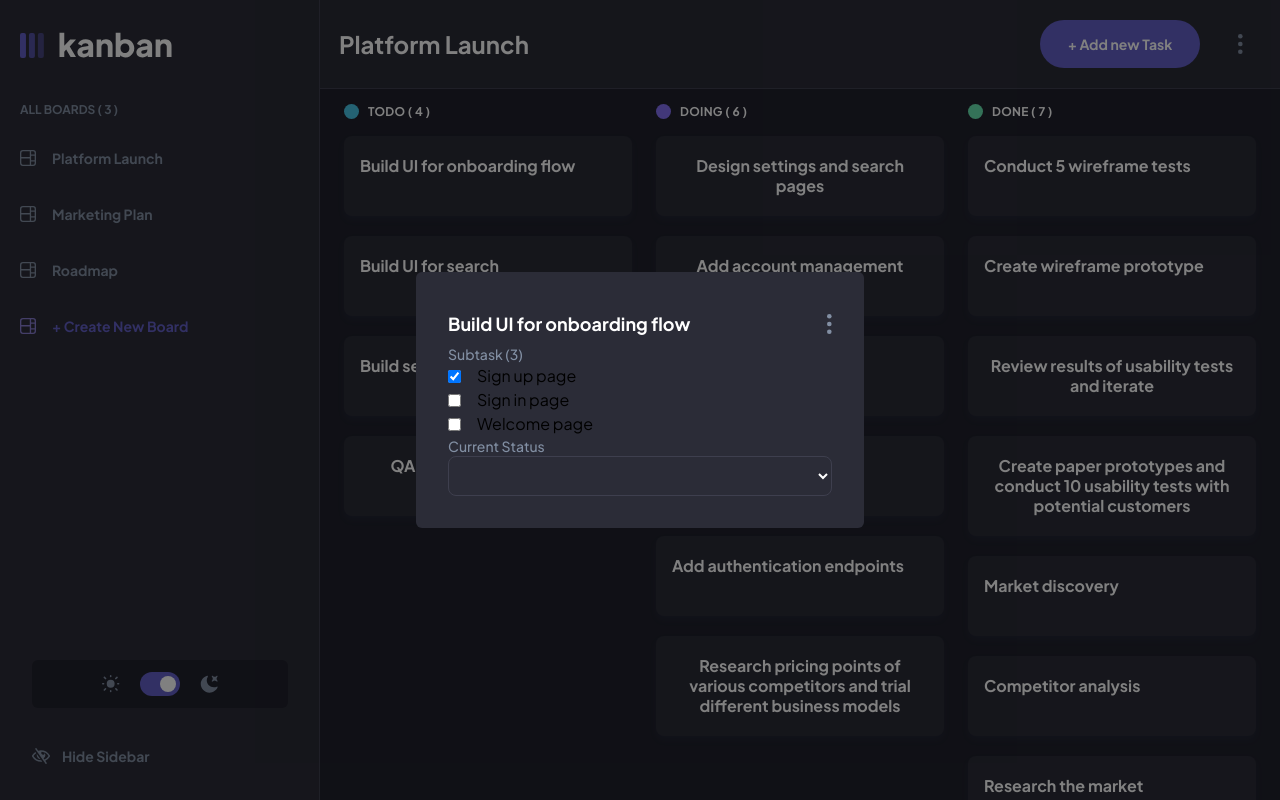
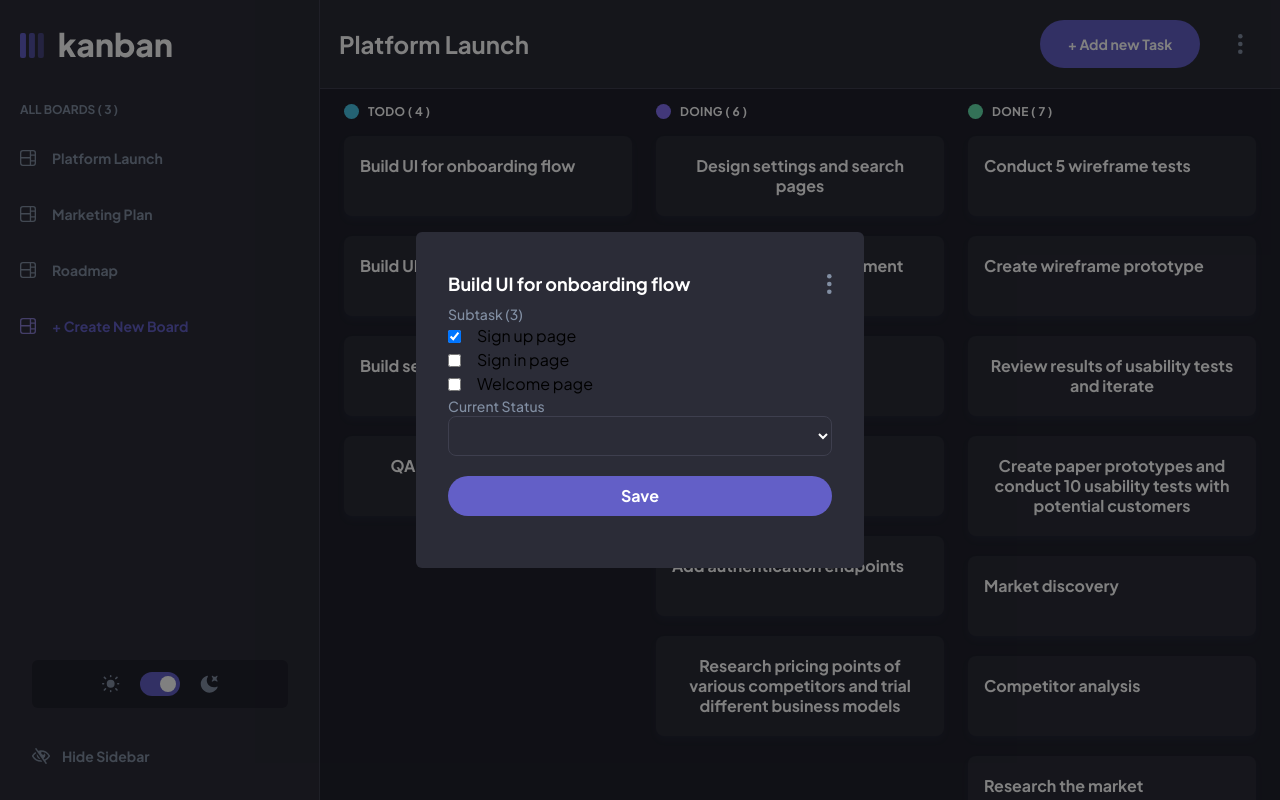
Before and after one commit to AdrianoEscarabote/Kanban-task-management-web-app, a Next.js app: page / in a window 1280 px wide. Both pictures are taken after a click on the button "Build UI for onboarding flow". Built offline with nearby package versions, Linux system fonts and the light colour scheme.

Commit message:
bug fix reducer changeStatus

```diff
--- a/src/components/shared/ViewTaskModal/index.tsx
+++ b/src/components/shared/ViewTaskModal/index.tsx
@@ -6,24 +6,18 @@ import EllipsisTask from "../EllipsisTask"
 import { useDispatch } from "react-redux";
 import { changeStatus } from "@/redux/board/reducer";
 import { Subtask } from "@/redux/board/boardTypes";
+import Button from "../Button";
 
 const ViewTaskModal: React.FC<ViewTaskModalProps> = ({ openEditTaskModal, closeModal, taskTarget, openDeleteTaskModal }) => {
-
+  const dispatch = useDispatch()
   const { theme } = useSelector((rootReducer: rootState) => rootReducer.themeReducer)
   const boardNames = useSelector((rootReducer: rootState) => rootReducer.boardSlice)
   const { nameBoard } = useSelector((rootReducer: rootState) => rootReducer.reducerNameBoard)
   const [sideTasks, setSideTasks] = useState<sideTaskTypes[]>([])
-  const [status, setStatus] = useState<string>(boardNames.boards.filter(board => board.name === nameBoard)[0]?.columns[0]?.name ?? "");
+  const [description, setDescription] = useState<string>("")
+  const [status, setStatus] = useState<string>("");
   const [initialStatus, setInitialStatus] = useState<string>(status);
-
-  const [description, setDescription] = useState<string>("")
   const [subtasks, setSubtasks] = useState<Subtask[]>([])
-
-  useEffect(( ) => {
-    console.log(status)
-  }, [status])
-
-  const dispatch = useDispatch()
 
   useEffect(() => {
     boardNames.boards.map(board => board.columns.map(col => col.tasks?.filter(task => {
@@ -31,6 +25,8 @@ const ViewTaskModal: React.FC<ViewTaskModalProps> = ({ openEditTaskModal, closeM
         setSideTasks([...sideTasks, task])
         setDescription(task.description)
         setSubtasks(task.subtasks)
+        setStatus(task.status)
+        setInitialStatus(status)
       }
     })))
   }, [])
@@ -38,11 +34,6 @@ const ViewTaskModal: React.FC<ViewTaskModalProps> = ({ openEditTaskModal, closeM
   useEffect(() => {
     window.addEventListener("keydown", (ev) => {
       if (ev.key === "Escape") {
-        if (initialStatus !== status) {
-          dispatch(changeStatus({ boardName: nameBoard, name: taskTarget, status: status, description: description, subtasks: subtasks }));
-          setInitialStatus(status)
-          setStatus(status)
-        }
         closeModal()
       }
     })
@@ -50,11 +41,6 @@ const ViewTaskModal: React.FC<ViewTaskModalProps> = ({ openEditTaskModal, closeM
 
   return (
     <div onClick={() => {
-      if (initialStatus !== status) {
-        dispatch(changeStatus({ boardName: nameBoard, name: taskTarget, status: status, description: description, subtasks: subtasks }));
-        setInitialStatus(status)
-        setStatus(status)
-      }
       closeModal()
     }} className={`fixed top-0 left-0 flex items-center justify-center z-50 h-screen w-full bg-modalParentBgLight`}>
 
@@ -84,9 +70,9 @@ const ViewTaskModal: React.FC<ViewTaskModalProps> = ({ openEditTaskModal, closeM
                 ))
               }
               <h3 className={`font-medium text-sm text-_gray`}>Current Status</h3>
-              <label htmlFor="status">
+              <label htmlFor="status" className="my-10">
                 <select
-                value={status}
+                defaultValue={status}
                 onChange={(e) => {
                   setStatus(e.currentTarget.value)
                 }}
@@ -105,6 +91,29 @@ const ViewTaskModal: React.FC<ViewTaskModalProps> = ({ openEditTaskModal, closeM
                   }
                 </select>
               </label>
+              <div className="my-5">
+                <Button
+                  label="Save"
+                  size="small"
+                  backgroundColor="#635FC7"
+                  textColor="#fff"
+                  onClick={() => {
+                    if (initialStatus !== status) {
+                      dispatch(
+                        changeStatus({
+                          boardName: nameBoard,
+                          name: taskTarget,
+                          status: status,
+                          description: description,
+                          subtasks: subtasks,
+                        })
+                      );
+                      setInitialStatus(status);
+                    }
+                    closeModal();
+                  }}
+                />
+              </div>
             </div>
           ))
         }
--- a/src/redux/board/reducer.ts
+++ b/src/redux/board/reducer.ts
@@ -101,8 +101,8 @@ const boardSlice = createSlice({
             const targetColumn = board.columns.filter(col => col.name === status)[0]
 
             if (targetColumn) {
-              const newTasks = board.columns.map(collumn => collumn.tasks?.filter(tasks => tasks.title === name))[0]
 
+              if (!targetColumn.tasks.some(task => task.title === name)) {
                 const obj = {
                   title: name,
                   description: description,
@@ -113,6 +113,10 @@ const boardSlice = createSlice({
                   ...column,
                   tasks: [...column.tasks, obj]
                 }
+              } else {
+                return column
+              }
+
             }
             return column
           })
```
Lines whose indentation alone changed are shown as unchanged.
